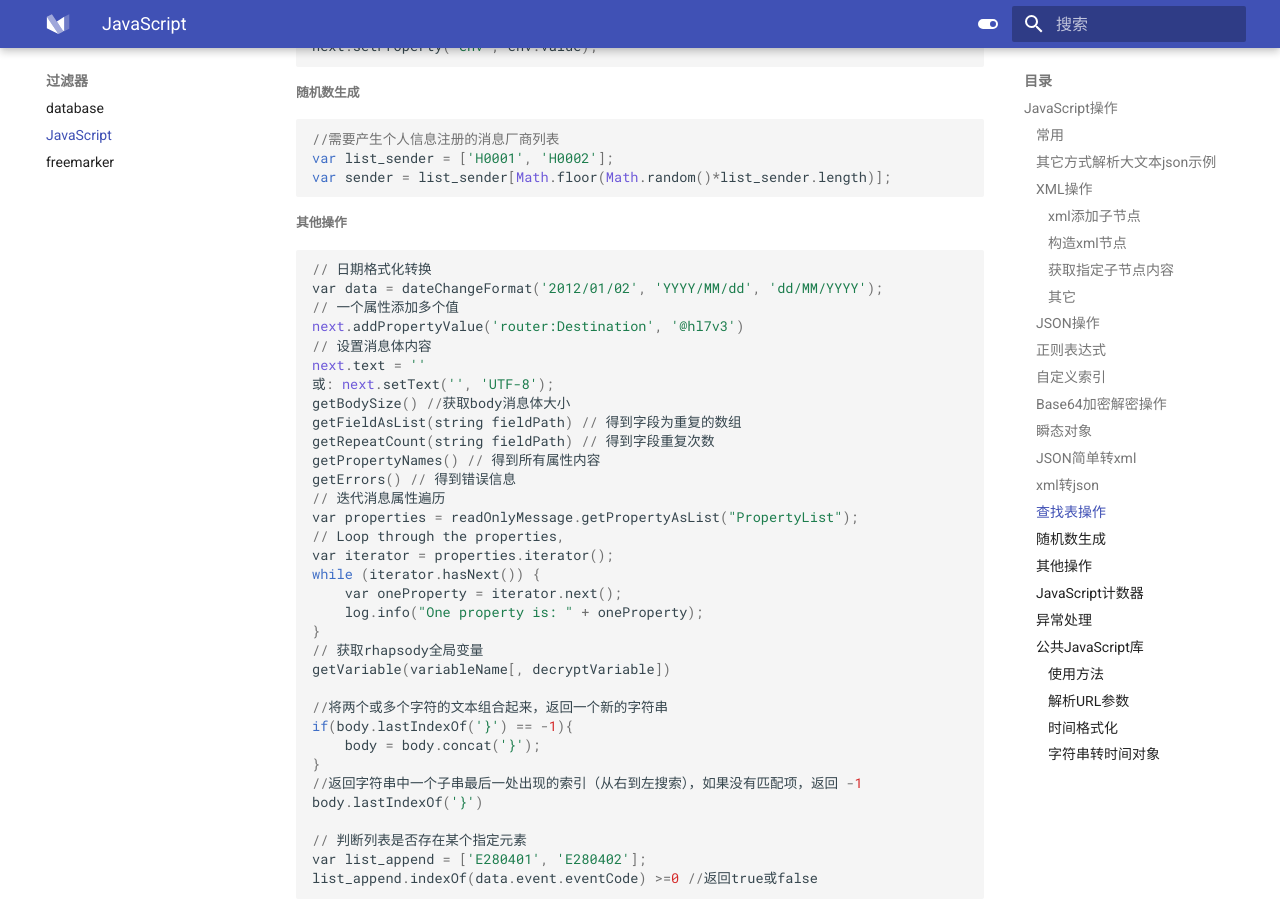
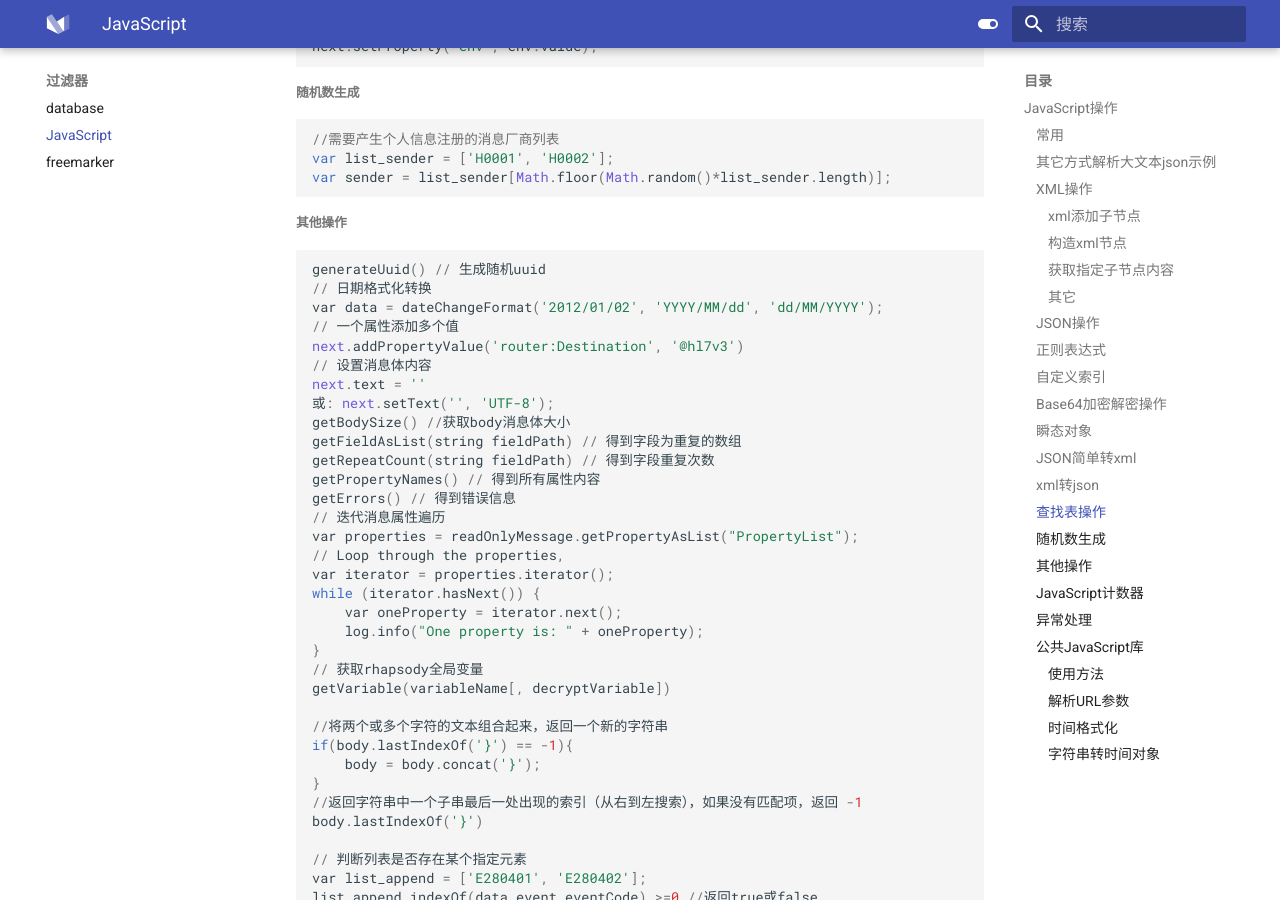
Before and after one commit to liaozhimingandy/demo, an MkDocs documentation site: the page built from docs/filter/JavaScript.md, in a window 1280 px wide and 900 px high, scrolled down 5786 px. Built offline with MkDocs 1.6.1 and Material for MkDocs 9.7.7, drawn with Linux system fonts in a browser that asks for light colours.

Commit message:
1.补充及完善部分内容;

````diff
--- a/docs/filter/JavaScript.md
+++ b/docs/filter/JavaScript.md
@@ -314,6 +314,7 @@ var sender = list_sender[Math.floor(Math.random()*list_sender.length)];
 ##### 其他操作
 
 ```python
+generateUuid() // 生成随机uuid
 // 日期格式化转换
 var data = dateChangeFormat('2012/01/02', 'YYYY/MM/dd', 'dd/MM/YYYY');
 // 一个属性添加多个值
````
